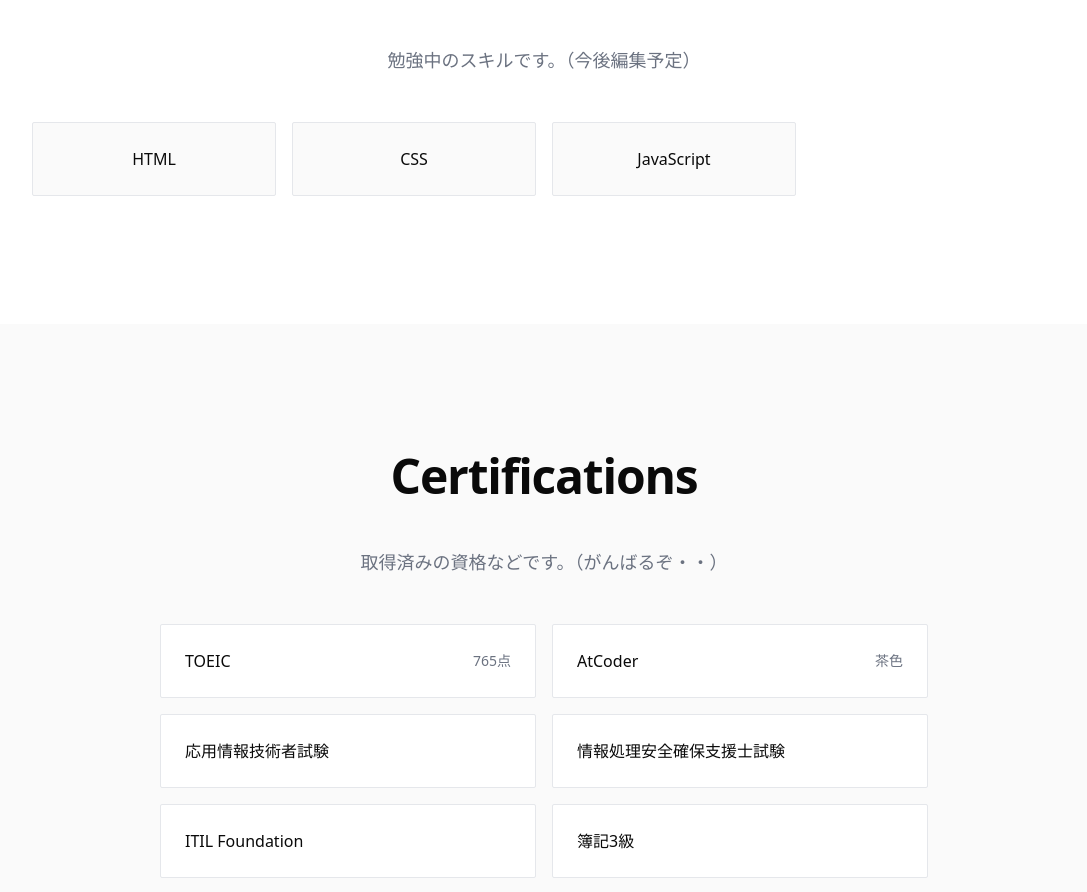
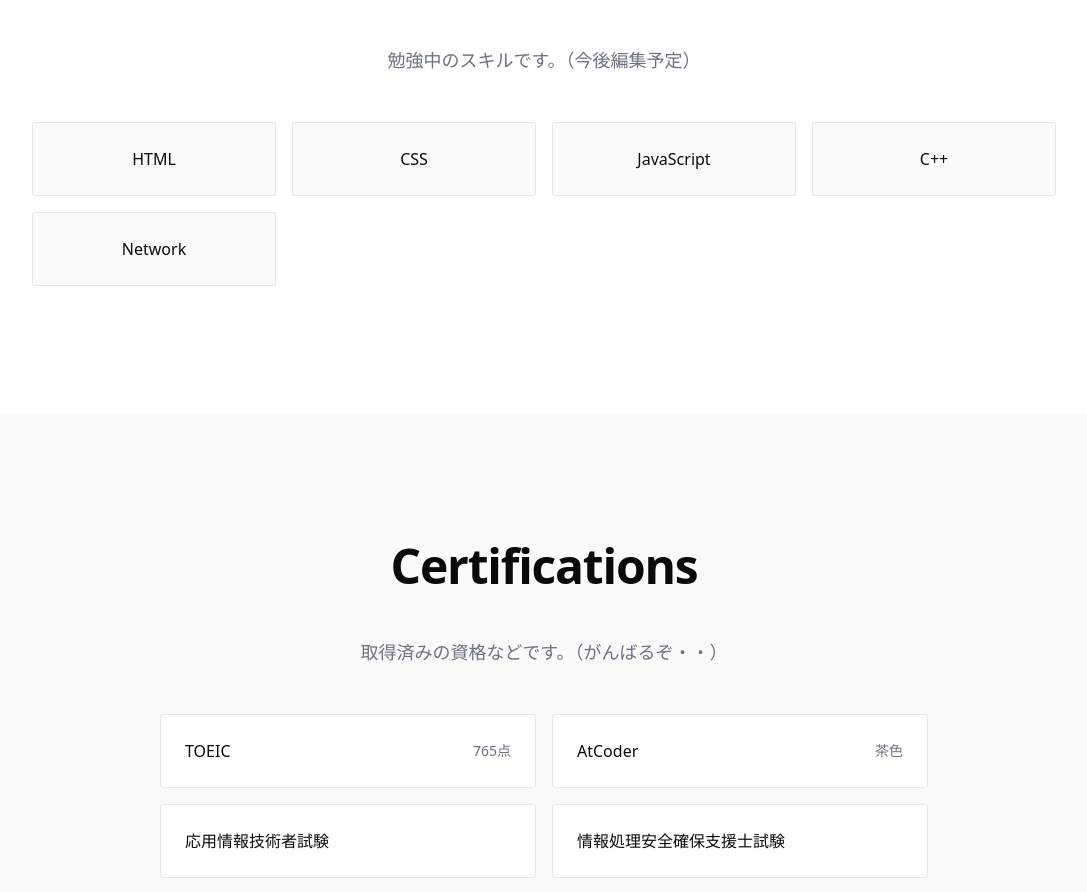
Before and after one commit to sanbay3/san_bay3_portfolio, a Next.js app: page / in a window 1280 px wide. Shown: the part 1340-2232 px from the top of the page, without its empty margins (96-1183 px from the left). Built offline with nearby package versions, Linux system fonts and the light colour scheme.

Commit message:
Update Skills

```diff
--- a/app/layout.tsx
+++ b/app/layout.tsx
@@ -4,11 +4,11 @@ import './globals.css'
 // メタデータ（SEO用の情報）
 export const metadata: Metadata = {
   title: 'さんべいのホームページ',
-  description: 'さんべいのホームページ。Web開発を学んでいます。',
+  description: 'さんべいのホームページ。ITについて色々学んでいます。',
   // OGP（Open Graph）設定 - SNSシェア時の表示を改善
   openGraph: {
     title: 'さんべいのホームページ',
-    description: 'さんべいのホームページ。Web開発を学んでいます。',
+    description: 'さんべいのホームページ。ITについて色々学んでいます。',
     url: 'https://fabulous-tulumba-816ab8.netlify.app',
     siteName: 'さんべいのホームページ',
     locale: 'ja_JP',
--- a/components/Skills.tsx
+++ b/components/Skills.tsx
@@ -10,6 +10,8 @@ export default function Skills() {
     'HTML',
     'CSS',
     'JavaScript',
+    'C++',
+    'Network',
     // 今後追加するスキルをここに記入
   ]
 
```
